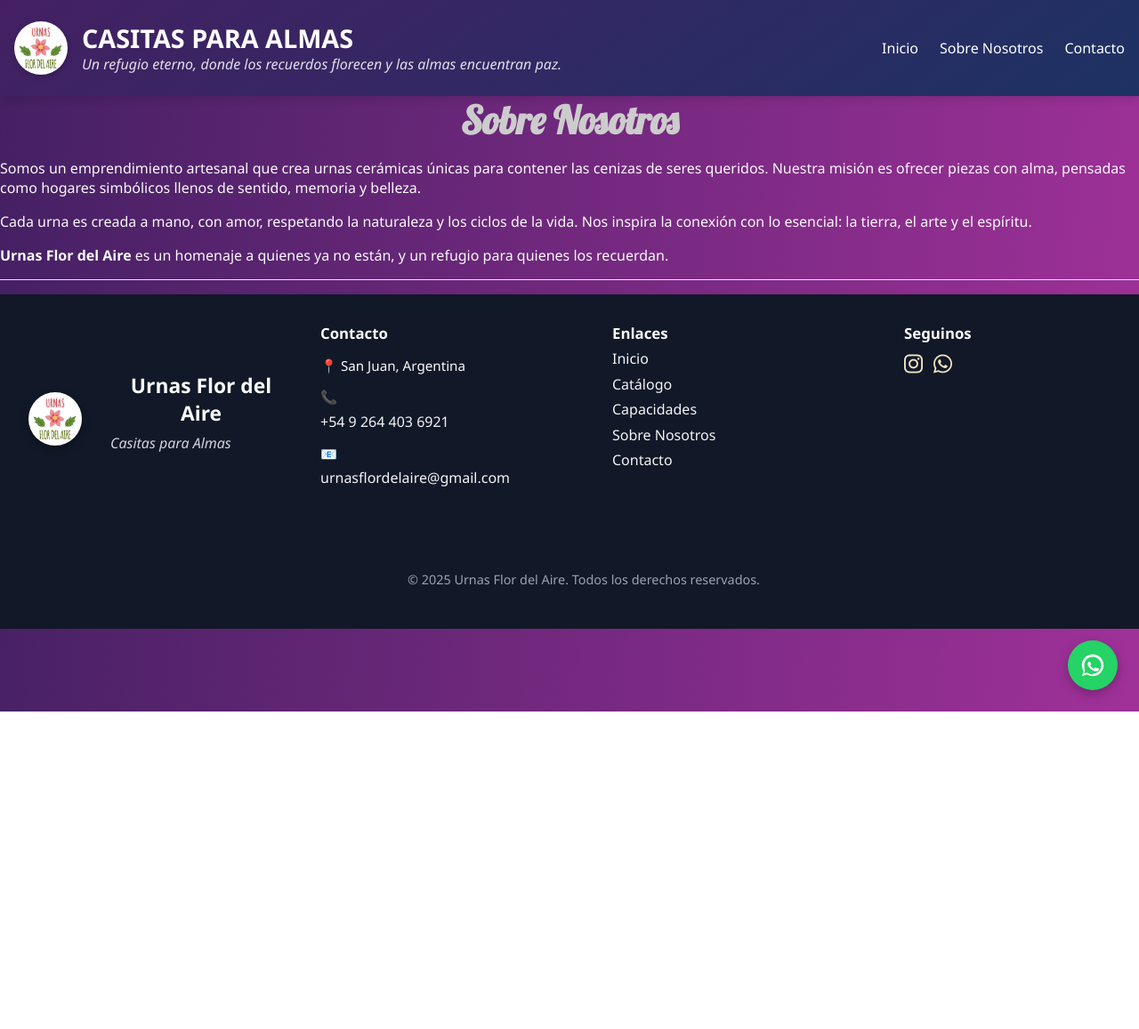
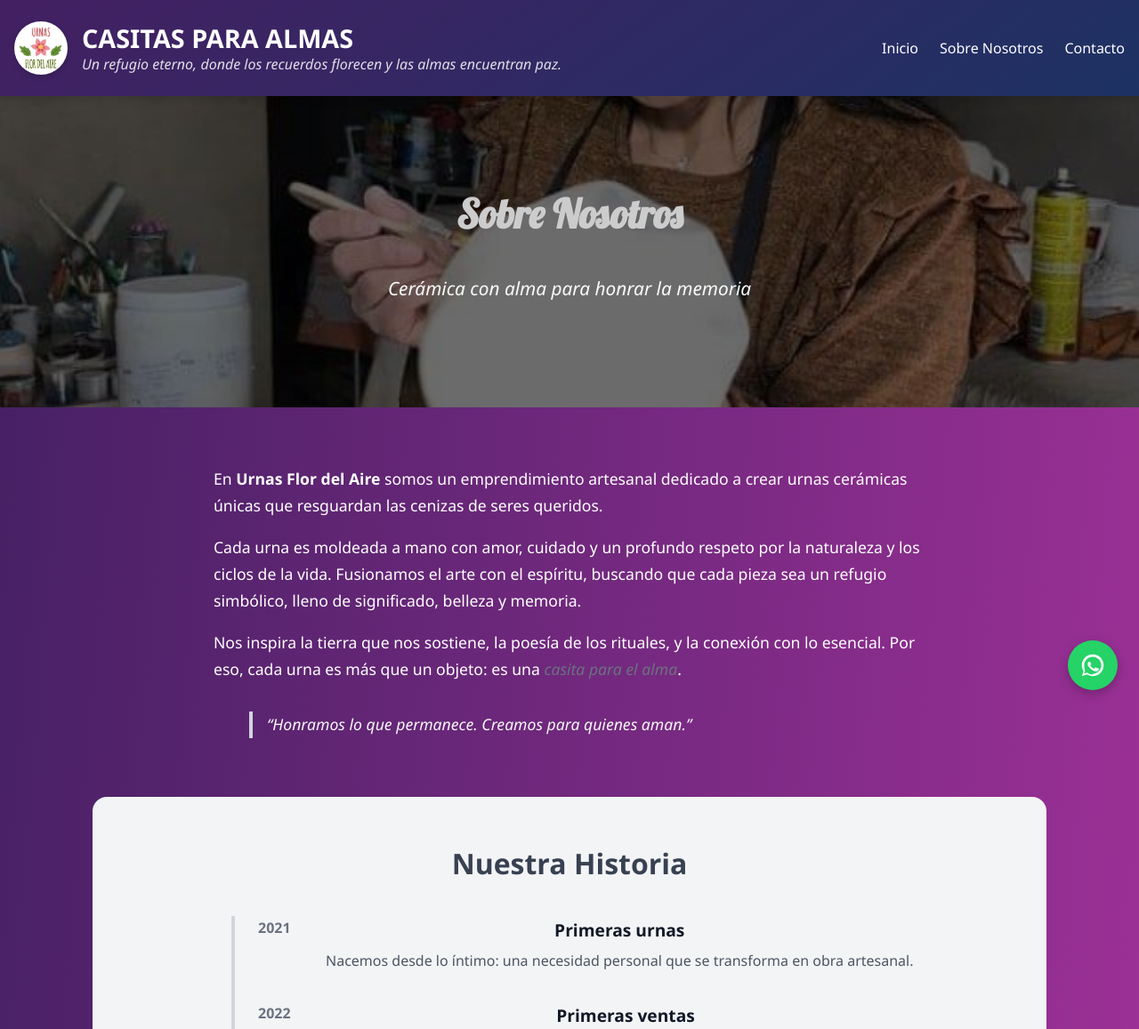
Before and after one commit to miguelkenny/urnasflordelaire, a SvelteKit app: page /sobre-nosotros in a window 1280 px wide. Shown: the top 1157 px of the page at 89% size. Before the commit the page ends 800 px from the top, so only its background shows below. Built offline with nearby package versions, Linux system fonts and the light colour scheme.

Commit message:
sobre nosotros

```diff
--- a/src/app.css
+++ b/src/app.css
@@ -236,11 +236,6 @@ a.whatsapp-button {
   margin-top: 1rem;
 }
 
-/* Sobre Nosotros */
-.sobre-nosotros {
-  font-family: "Lobster", sans-serif;
-  color: #ccc;
-}
 .contacto {
   color: #ccc;
   font-family: "Lobster", sans-serif;
--- a/src/routes/+layout.svelte
+++ b/src/routes/+layout.svelte
@@ -1,6 +1,7 @@
 <script>
   import "../app.css";
   import "../navBar.css";
+  import "../sobre-nosotros.css";
   import "../contacto.css";
   import "../imageSlider.css";
   import "../resenias.css";
--- a/src/routes/sobre-nosotros/+page.svelte
+++ b/src/routes/sobre-nosotros/+page.svelte
@@ -1,15 +1,96 @@
-<h1 class="sobre-nosotros">Sobre Nosotros</h1>
+<script>
+  import { goto } from "$app/navigation";
+</script>
+
+<div class="about-wrapper">
+  <!-- Imagen destacada -->
+  <div class="about-hero">
+    <img
+      src="/images/sobre-nosotros.jpg"
+      alt="Urna cerámica artesanal"
+      class="hero-image"
+    />
+    <div class="hero-overlay">
+      <h1 class="about-title">Sobre Nosotros</h1>
+      <p class="about-subtitle">Cerámica con alma para honrar la memoria</p>
+    </div>
+  </div>
+
+  <!-- Texto institucional -->
+  <section class="about-content">
     <p>
-  Somos un emprendimiento artesanal que crea urnas cerámicas únicas para
-  contener las cenizas de seres queridos. Nuestra misión es ofrecer piezas con
-  alma, pensadas como hogares simbólicos llenos de sentido, memoria y belleza.
+      En <strong>Urnas Flor del Aire</strong> somos un emprendimiento artesanal dedicado
+      a crear urnas cerámicas únicas que resguardan las cenizas de seres queridos.
     </p>
+
     <p>
-  Cada urna es creada a mano, con amor, respetando la naturaleza y los ciclos de
-  la vida. Nos inspira la conexión con lo esencial: la tierra, el arte y el
-  espíritu.
+      Cada urna es moldeada a mano con amor, cuidado y un profundo respeto por
+      la naturaleza y los ciclos de la vida. Fusionamos el arte con el espíritu,
+      buscando que cada pieza sea un refugio simbólico, lleno de significado,
+      belleza y memoria.
     </p>
+
     <p>
-  <strong>Urnas Flor del Aire</strong> es un homenaje a quienes ya no están, y un
-  refugio para quienes los recuerdan.
+      Nos inspira la tierra que nos sostiene, la poesía de los rituales, y la
+      conexión con lo esencial. Por eso, cada urna es más que un objeto: es una <em
+        >casita para el alma</em
+      >.
     </p>
+
+    <blockquote class="about-quote">
+      “Honramos lo que permanece. Creamos para quienes aman.”
+    </blockquote>
+  </section>
+
+  <!-- Línea de tiempo -->
+  <section class="timeline-section">
+    <h2 class="timeline-title">Nuestra Historia</h2>
+    <div class="timeline">
+      <div class="timeline-item">
+        <div class="timeline-date">2021</div>
+        <div class="timeline-content">
+          <h3>Primeras urnas</h3>
+          <p>
+            Nacemos desde lo íntimo: una necesidad personal que se transforma en
+            obra artesanal.
+          </p>
+        </div>
+      </div>
+      <div class="timeline-item">
+        <div class="timeline-date">2022</div>
+        <div class="timeline-content">
+          <h3>Primeras ventas</h3>
+          <p>
+            Las urnas comienzan a encontrar hogar en distintas provincias. Cada
+            historia nos emociona.
+          </p>
+        </div>
+      </div>
+      <div class="timeline-item">
+        <div class="timeline-date">2023</div>
+        <div class="timeline-content">
+          <h3>Presencia online</h3>
+          <p>
+            Consolidamos nuestra identidad y lanzamos nuestro sitio web para
+            compartir esta misión.
+          </p>
+        </div>
+      </div>
+      <div class="timeline-item">
+        <div class="timeline-date">2024</div>
+        <div class="timeline-content">
+          <h3>Proyectos conmemorativos</h3>
+          <p>
+            Comenzamos a colaborar con familias, ceremonias y rituales para
+            honrar la memoria.
+          </p>
+        </div>
+      </div>
+    </div>
+  </section>
+
+  <!-- Botón de contacto -->
+  <div class="contact-cta">
+    <button on:click={() => goto("/contacto")}>Contactanos</button>
+  </div>
+</div>
--- /dev/null
+++ b/src/sobre-nosotros.css
@@ -0,0 +1,161 @@
+.about-wrapper {
+  font-family: "Segoe UI", sans-serif;
+  color: #ffffff;
+  line-height: 1.7;
+  background-color: #f9fafb00;
+  padding-bottom: 1rem;
+}
+
+.about-hero {
+  position: relative;
+  height: 350px;
+  overflow: hidden;
+}
+
+.hero-image {
+  width: 100%;
+  height: 100%;
+  object-fit: cover;
+  filter: brightness(0.6);
+}
+
+.hero-overlay {
+  position: absolute;
+  top: 0;
+  left: 0;
+  width: 100%;
+  height: 100%;
+  display: flex;
+  flex-direction: column;
+  justify-content: center;
+  align-items: center;
+  color: #f9fafb;
+  text-align: center;
+  background: rgba(0, 0, 0, 0.3);
+}
+
+.about-title {
+  font-size: 2.8rem;
+  font-family: "Lobster", cursive;
+  margin-bottom: 0.5rem;
+  color: #ccc;
+}
+
+.about-subtitle {
+  font-size: 1.3rem;
+  font-style: italic;
+}
+
+.about-content {
+  max-width: 800px;
+  margin: 0 auto;
+  padding: 3rem 1.5rem;
+  font-size: 1.1rem;
+}
+
+.about-content em {
+  color: #6b7280;
+}
+
+.about-quote {
+  margin-top: 2rem;
+  padding-left: 1rem;
+  border-left: 4px solid #d1d5db;
+  color: #f6f7f7;
+  font-style: italic;
+}
+
+.timeline-section {
+  background-color: #f3f4f6;
+  padding: 3rem 1.5rem;
+  text-align: center;
+  width: 80%;
+  margin: auto;
+  border-radius: 1rem;
+}
+
+.timeline-title {
+  font-size: 2rem;
+  margin-bottom: 2rem;
+  color: #374151;
+}
+
+.timeline {
+  max-width: 800px;
+  margin: 0 auto;
+  display: flex;
+  flex-direction: column;
+  gap: 2rem;
+  position: relative;
+}
+
+.timeline::before {
+  content: "";
+  position: absolute;
+  left: 20px;
+  top: 0;
+  bottom: 0;
+  width: 4px;
+  background-color: #d1d5db;
+}
+
+.timeline-item {
+  display: flex;
+  align-items: flex-start;
+  gap: 1rem;
+  position: relative;
+  padding-left: 50px;
+  text-align: left;
+}
+
+.timeline-date {
+  font-weight: bold;
+  color: #6b7280;
+  width: 60px;
+  flex-shrink: 0;
+}
+
+.timeline-content h3 {
+  margin: 0;
+  font-size: 1.2rem;
+  color: #111827;
+}
+
+.timeline-content p {
+  margin: 0.25rem 0 0;
+  color: #4b5563;
+}
+
+.contact-cta {
+  text-align: center;
+  margin: 3rem 0;
+}
+
+.contact-cta button {
+  background-color: #111827;
+  color: #f9fafb;
+  border: none;
+  padding: 0.8rem 1.5rem;
+  font-size: 1rem;
+  border-radius: 6px;
+  cursor: pointer;
+  transition: background-color 0.3s;
+}
+
+.contact-cta button:hover {
+  background-color: #374151;
+}
+
+@media (max-width: 640px) {
+  .about-title {
+    font-size: 2.2rem;
+  }
+
+  .timeline::before {
+    left: 10px;
+  }
+
+  .timeline-item {
+    padding-left: 30px;
+  }
+}
```
Also changed, not shown: static/images/sobre-nosotros.jpg (added). Lines whose indentation alone changed are shown as unchanged.
